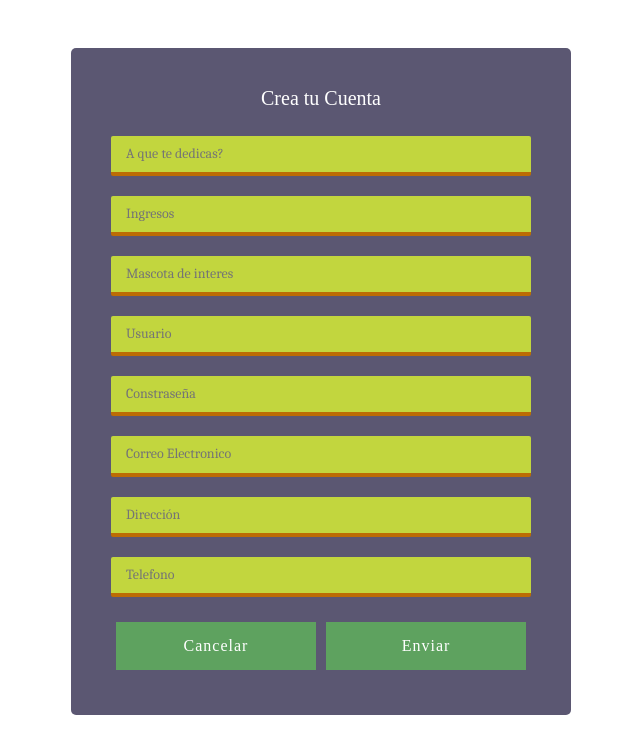
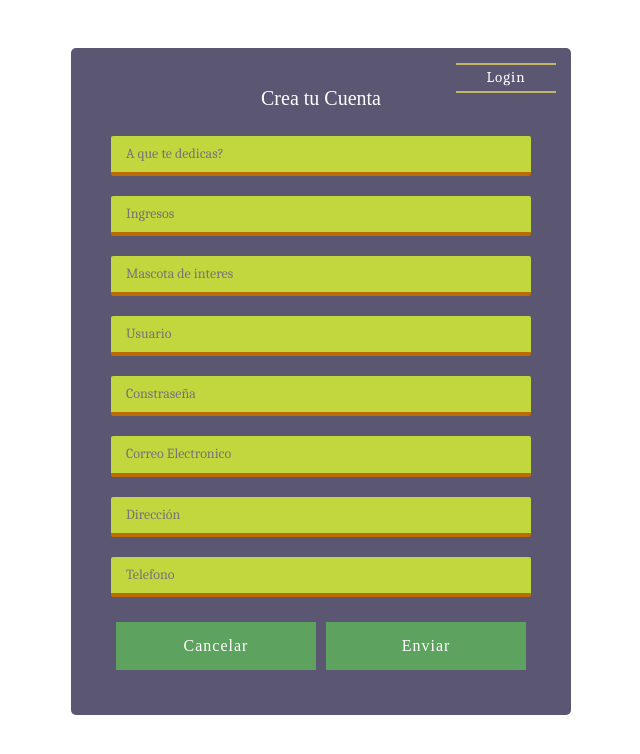
Before and after one commit to juanmahecha9/Terra-pet, an Angular app in the folder frontend/: page /regitro in a window 1280 px wide. Shown: the top 754 px of the page, without its empty margins (319-959 px from the left). Built offline with nearby package versions, Linux system fonts and the light colour scheme; a web font is replaced by a local one.

Commit message:
vinvulo registro

```diff
--- a/frontend/src/app/componentes/login/login.component.html
+++ b/frontend/src/app/componentes/login/login.component.html
@@ -1,8 +1,7 @@
 <!--PAGINA LOGIN-->
 <div class="contenedor-form">
     <div class="toggle">
-
-            <span><a style="text-decoration: none; color: whitegit ad;" routerLink="/regitro">Registrate</a></span>
+        <span><a style="text-decoration: none; color: white;" routerLink="/regitro">Registrate</a></span>
     </div>
 
     <div class="formulario">
--- a/frontend/src/app/componentes/registro/registro.component.html
+++ b/frontend/src/app/componentes/registro/registro.component.html
@@ -1,6 +1,8 @@
 <!--PAGINA LOGIN-->
 <div class="contenedor-form">
-
+    <div class="toggle">
+        <span><a style="text-decoration: none; color: white;" routerLink="/login">Login</a></span>
+    </div>
     <div class="formulario">
         <h2>Crea tu Cuenta</h2>
         <form action="#">
```
Lines whose indentation alone changed are shown as unchanged.
